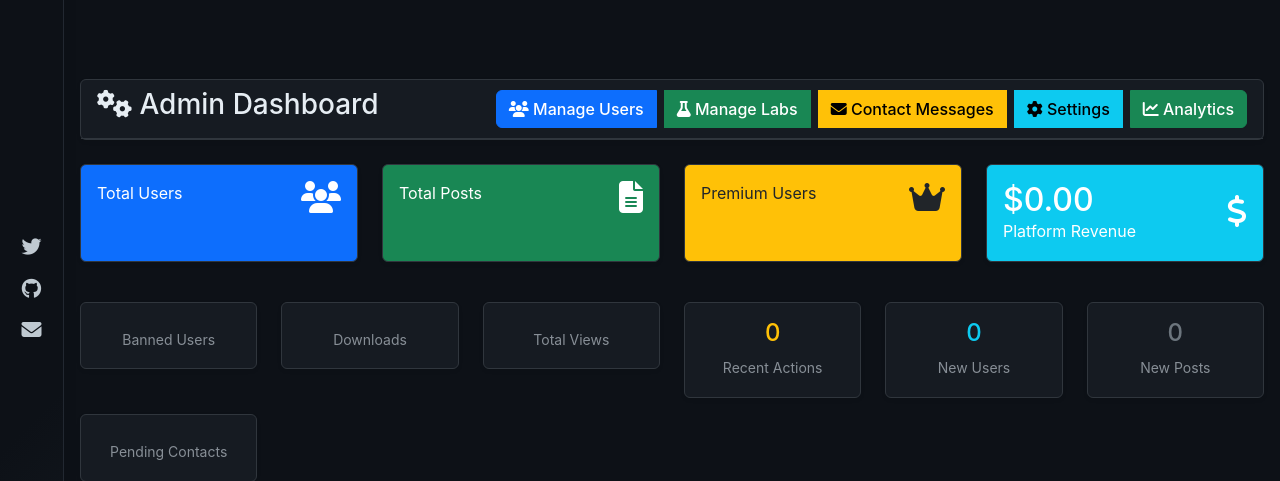
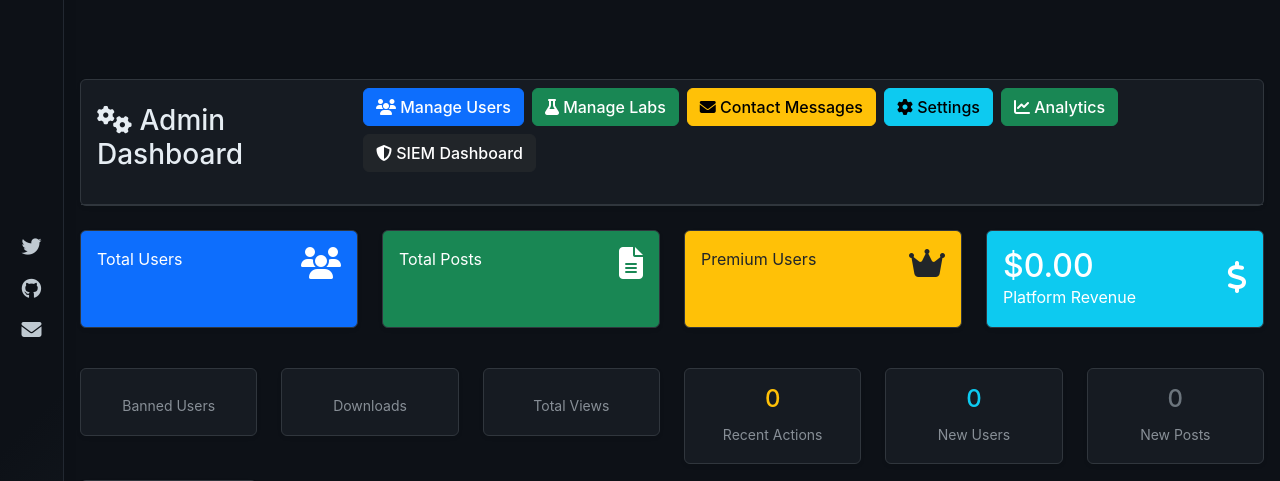
Before and after one commit to 0xP4X/pentrax, a Python web app: template templates/admin_dashboard.html in a window 1280 px wide. Shown: the part 65-546 px from the top of the page. Run offline with Jinja, Linux system fonts and the light colour scheme; the template is opened without the code that fills it, so the values that code supplies are empty.

Commit message:
Add SIEM Dashboard button to admin dashboard top button group for easy access

```diff
--- a/templates/admin_dashboard.html
+++ b/templates/admin_dashboard.html
@@ -10,22 +10,13 @@
             <div class="card-header">
                 <div class="d-flex justify-content-between align-items-center">
                     <h3><i class="fas fa-cogs"></i> Admin Dashboard</h3>
-                    <div class="btn-group">
-                        <a href="{{ url_for('admin_users') }}" class="btn btn-primary me-2">
-                            <i class="fas fa-users"></i> Manage Users
-                        </a>
-                        <a href="{{ url_for('admin_labs') }}" class="btn btn-success me-2">
-                            <i class="fas fa-flask"></i> Manage Labs
-                        </a>
-                        <a href="{{ url_for('admin_contacts') }}" class="btn btn-warning me-2">
-                            <i class="fas fa-envelope"></i> Contact Messages
-                        </a>
-                        <a href="{{ url_for('admin_settings') }}" class="btn btn-info me-2">
-                            <i class="fas fa-cog"></i> Settings
-                        </a>
-                        <a href="{{ url_for('admin_analytics') }}" class="btn btn-success">
-                            <i class="fas fa-chart-line"></i> Analytics
-                        </a>
+                    <div class="d-flex flex-wrap gap-2 mb-4">
+                        <a href="{{ url_for('admin_users') }}" class="btn btn-primary"><i class="fas fa-users"></i> Manage Users</a>
+                        <a href="{{ url_for('admin_labs') }}" class="btn btn-success"><i class="fas fa-flask"></i> Manage Labs</a>
+                        <a href="{{ url_for('admin_contacts') }}" class="btn btn-warning"><i class="fas fa-envelope"></i> Contact Messages</a>
+                        <a href="{{ url_for('admin_settings') }}" class="btn btn-info"><i class="fas fa-cog"></i> Settings</a>
+                        <a href="{{ url_for('admin_analytics') }}" class="btn btn-success"><i class="fas fa-chart-line"></i> Analytics</a>
+                        <a href="{{ url_for('admin_siem_dashboard') }}" class="btn btn-dark"><i class="fas fa-shield-alt"></i> SIEM Dashboard</a>
                     </div>
                 </div>
             </div>
```
